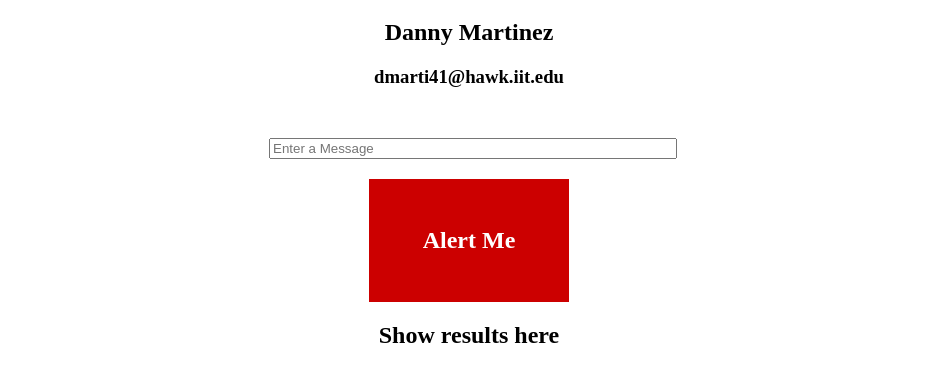
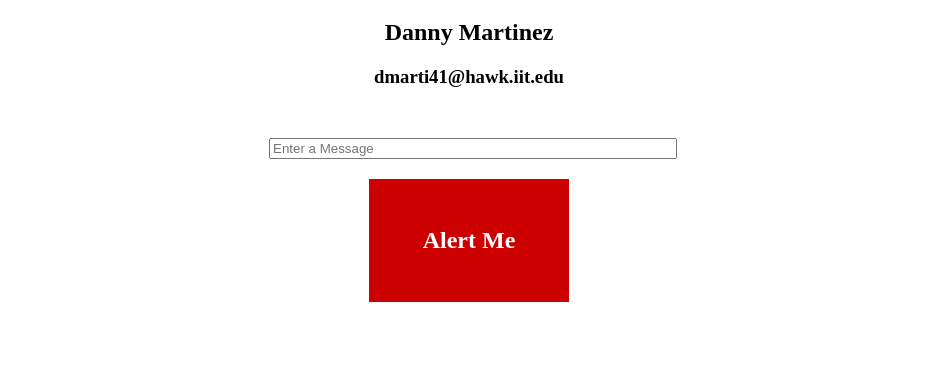
Before and after one commit to dmarti03x1/DM_Lab6, a plain HTML site: page index.html in a window 1280 px wide. Both pictures are taken after a click on the element "Alert Me". Shown: the part 61-442 px from the top of the page, without its empty margins (171-1108 px from the left). Drawn offline with Linux system fonts and the light colour scheme.

Commit message:
missing document. in var
var was missing document.
was getlementbyid
now document.get

```diff
--- a/index.html
+++ b/index.html
@@ -39,7 +39,7 @@
 	document.getElementById("entrybutton").addEventListener("click", lab6dm);
 		function lab6dm()
 		{
-		var user = getElementById("entryinput").value
+		var user = document.getElementById("entryinput").value
 		alert("Danny Martinez: " + user);
 		document.getElementById("textoutput").innerHTML = user;
 		}
```
